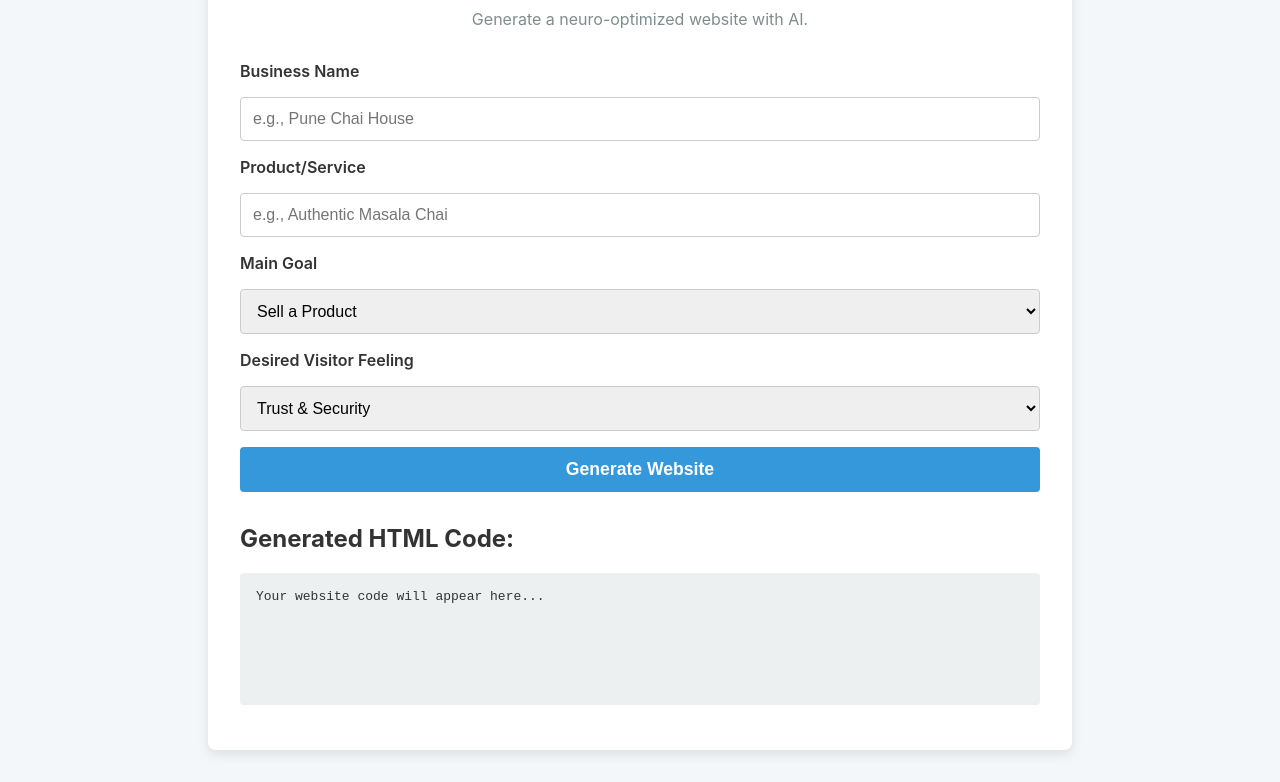
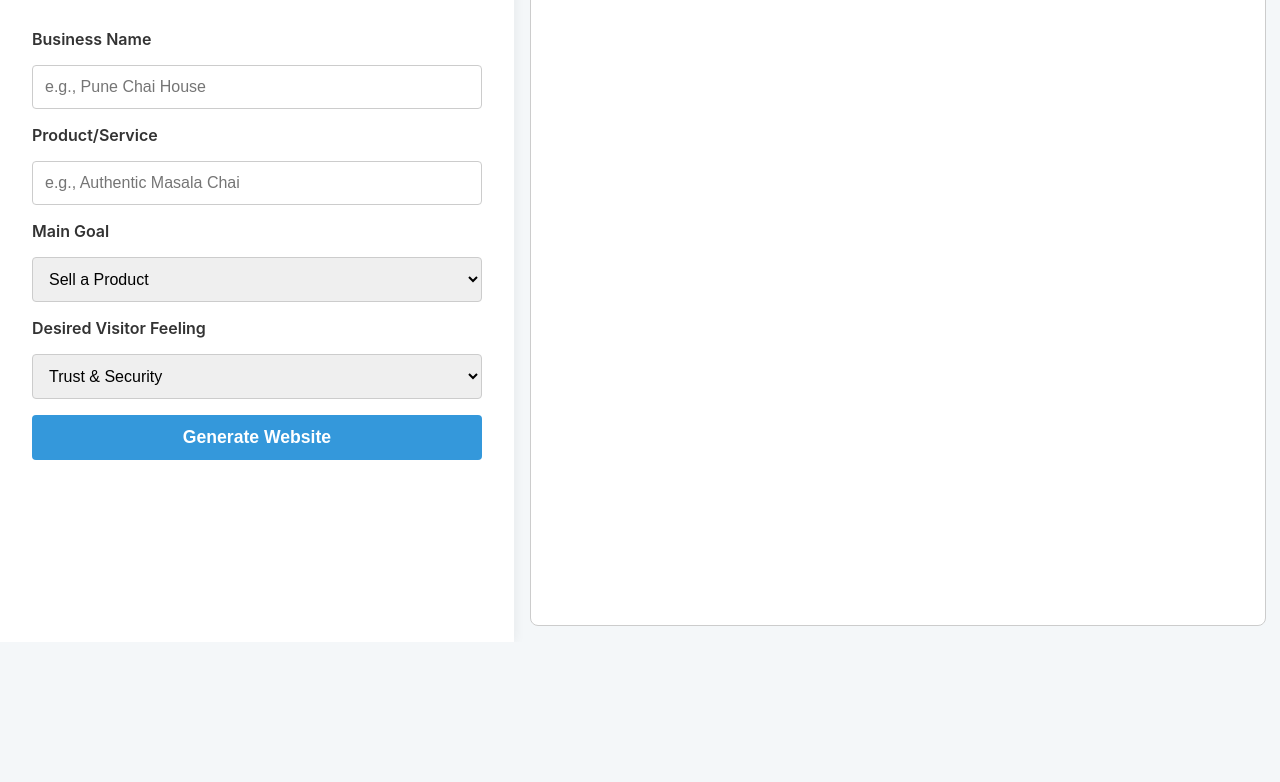
Before and after one commit to SID-Suryawanshi/cognisite_project, a plain HTML site: page index.html in a window 1280 px wide. Shown: the part 158-940 px from the top of the page. After the commit the page ends 800 px from the top, so only its background shows below. Drawn offline with Linux system fonts and the light colour scheme.

Commit message:
Feat: Add live preview for generated website

```diff
--- a/index.html
+++ b/index.html
@@ -5,21 +5,41 @@
     <meta name="viewport" content="width=device-width, initial-scale=1.0">
     <title>CogniSite AI Builder</title>
     <style>
+        /* Basic Styles */
         body {
             font-family: -apple-system, BlinkMacSystemFont, "Segoe UI", Roboto, Helvetica, Arial, sans-serif;
             background-color: #f4f7f9;
             color: #333;
             margin: 0;
+            display: flex;
+            flex-direction: column;
+            height: 100vh;
+        }
+
+        /* NEW: Main container for two-column layout */
+        .main-content {
+            display: flex;
+            flex-grow: 1;
+            overflow: hidden; /* Prevent scrolling on the main body */
+        }
+
+        /* NEW: Left column for controls */
+        .controls-container {
+            flex: 0 0 450px; /* Fixed width for the control panel */
             padding: 2rem;
+            background-color: #fff;
+            box-shadow: 2px 0 10px rgba(0,0,0,0.05);
+            overflow-y: auto; /* Allow scrolling if content is too long */
         }
-        .container {
-            max-width: 800px;
-            margin: auto;
-            background-color: #fff;
-            padding: 2rem;
-            border-radius: 8px;
-            box-shadow: 0 4px 12px rgba(0, 0, 0, 0.1);
+
+        /* NEW: Right column for the live preview */
+        .preview-container {
+            flex-grow: 1;
+            padding: 1rem;
+            display: flex;
+            flex-direction: column;
         }
+
         h1 {
             text-align: center;
             font-size: 2.5rem;
@@ -57,30 +77,25 @@
             cursor: pointer;
             transition: background-color 0.2s;
         }
-        button:hover {
-            background-color: #2980b9;
-        }
         button:disabled {
             background-color: #bdc3c7;
             cursor: not-allowed;
         }
-        #result-container {
-            margin-top: 2rem;
-        }
-        #result-code {
-            background-color: #ecf0f1;
-            padding: 1rem;
-            border-radius: 4px;
-            white-space: pre-wrap;
-            word-wrap: break-word;
-            font-family: monospace;
-            min-height: 100px;
+
+        /* NEW: Styles for the preview iframe */
+        #preview-frame {
+            width: 100%;
+            height: 100%;
+            border: 1px solid #ccc;
+            border-radius: 8px;
+            background-color: #fff;
         }
     </style>
 </head>
 <body>
 
-    <div class="container">
+    <div class="main-content">
+        <div class="controls-container">
             <h1>CogniSite 🧠✨</h1>
             <p>Generate a neuro-optimized website with AI.</p>
 
@@ -107,24 +122,28 @@
 
                 <button type="submit" id="submit-button">Generate Website</button>
             </form>
+        </div>
 
-        <div id="result-container">
-            <h2>Generated HTML Code:</h2>
-            <pre id="result-code">Your website code will appear here...</pre>
+        <!-- NEW: Live Preview container -->
+        <div class="preview-container">
+            <h2>Live Preview</h2>
+            <iframe id="preview-frame" srcdoc="<p style='text-align:center; padding-top: 2rem; color: #7f8c8d;'>Your generated website will appear here...</p>"></iframe>
         </div>
     </div>
 
     <script>
         const form = document.getElementById('website-form');
-        const resultElement = document.getElementById('result-code');
         const submitButton = document.getElementById('submit-button');
+        // NEW: Get a reference to the iframe for the live preview
+        const previewFrame = document.getElementById('preview-frame');
 
         form.addEventListener('submit', async (event) => {
             event.preventDefault();
 
             submitButton.textContent = 'Generating...';
             submitButton.disabled = true;
-            resultElement.textContent = 'Please wait...';
+            // NEW: Update the iframe with a loading message
+            previewFrame.srcdoc = "<p style='text-align:center; padding-top: 2rem; color: #7f8c8d;'>Generating your website, please wait...</p>";
 
             const formData = new FormData(form);
             const requestData = Object.fromEntries(formData.entries());
@@ -132,21 +151,23 @@
             try {
                 const response = await fetch('http://127.0.0.1:8000/generate-website/', {
                     method: 'POST',
-                    headers: {
-                        'Content-Type': 'application/json',
-                    },
+                    headers: { 'Content-Type': 'application/json' },
                     body: JSON.stringify(requestData),
                 });
 
                 if (!response.ok) {
-                    throw new Error(`HTTP error! Status: ${response.status}`);
+                    const errorData = await response.json();
+                    throw new Error(errorData.error || `HTTP error! Status: ${response.status}`);
                 }
 
                 const data = await response.json();
-                resultElement.textContent = data.html_content;
+
+                // NEW: Update the iframe's content to render the live preview!
+                previewFrame.srcdoc = data.html_content;
 
             } catch (error) {
-                resultElement.textContent = `Error: ${error.message}. Is the Python server running and did you fix the CORS issue in main.py?`;
+                // NEW: Show the error inside the preview frame
+                previewFrame.srcdoc = `<p style='text-align:center; padding: 2rem; color: red;'><strong>Error:</strong> ${error.message}. Is the Python server running?</p>`;
             } finally {
                 submitButton.textContent = 'Generate Website';
                 submitButton.disabled = false;
```
Lines whose indentation alone changed are shown as unchanged.
